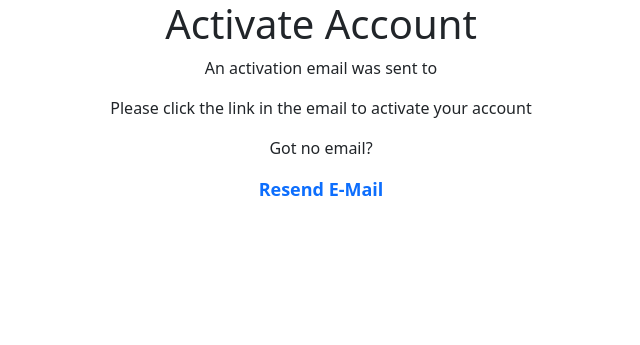
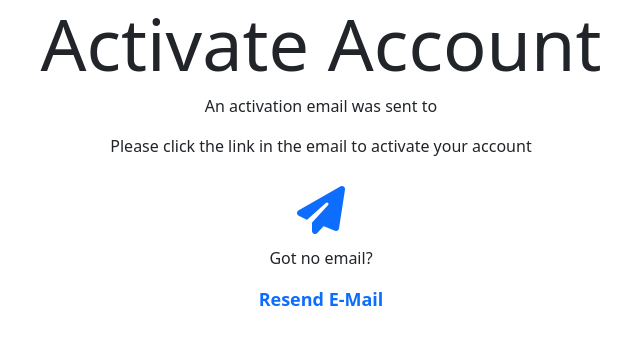
Before and after one commit to aisyesm/DjangoGramm, a Django app: template djangogramm/app/templates/app/activation_link_sent.html in a window 1280 px wide. Shown: the top 345 px of the page, without its empty margins (319-959 px from the left). Run offline with Django 3.2, Linux system fonts and the light colour scheme; the template is opened without the code that fills it, so the values that code supplies are empty; some libraries are stand-ins or nearby versions.

Commit message:
Add fontawesome icon

```diff
--- a/djangogramm/app/templates/app/activation_link_sent.html
+++ b/djangogramm/app/templates/app/activation_link_sent.html
@@ -9,18 +9,22 @@
           rel="stylesheet"
           integrity="sha384-1BmE4kWBq78iYhFldvKuhfTAU6auU8tT94WrHftjDbrCEXSU1oBoqyl2QvZ6jIW3"
           crossorigin="anonymous">
+    <script src="https://kit.fontawesome.com/9822aa20bd.js" crossorigin="anonymous"></script>
     <title>DjangoGramm</title>
 </head>
 <body>
     <div class="container-fluid">
         <div class="row min-vh-100">
             <div class="col-12 d-flex flex-column align-items-center">
-                <h1>Activate Account</h1>
+                <h1 class="display-2">Activate Account</h1>
                 <div>
                     <p>An activation email was sent to <div class="fw-bold text-center">{{ email }}</div></p>
                 </div>
                 <div>
                     <p>Please click the link in the email to activate your account</p>
+                </div>
+                <div style="font-size: 3em; color: #0d6efd;">
+                    <i class="fas fa-paper-plane"></i>
                 </div>
                 <div><p>Got no email?</p></div>
                 <div><a href="" class="link">Resend E-Mail</a></div>
```
